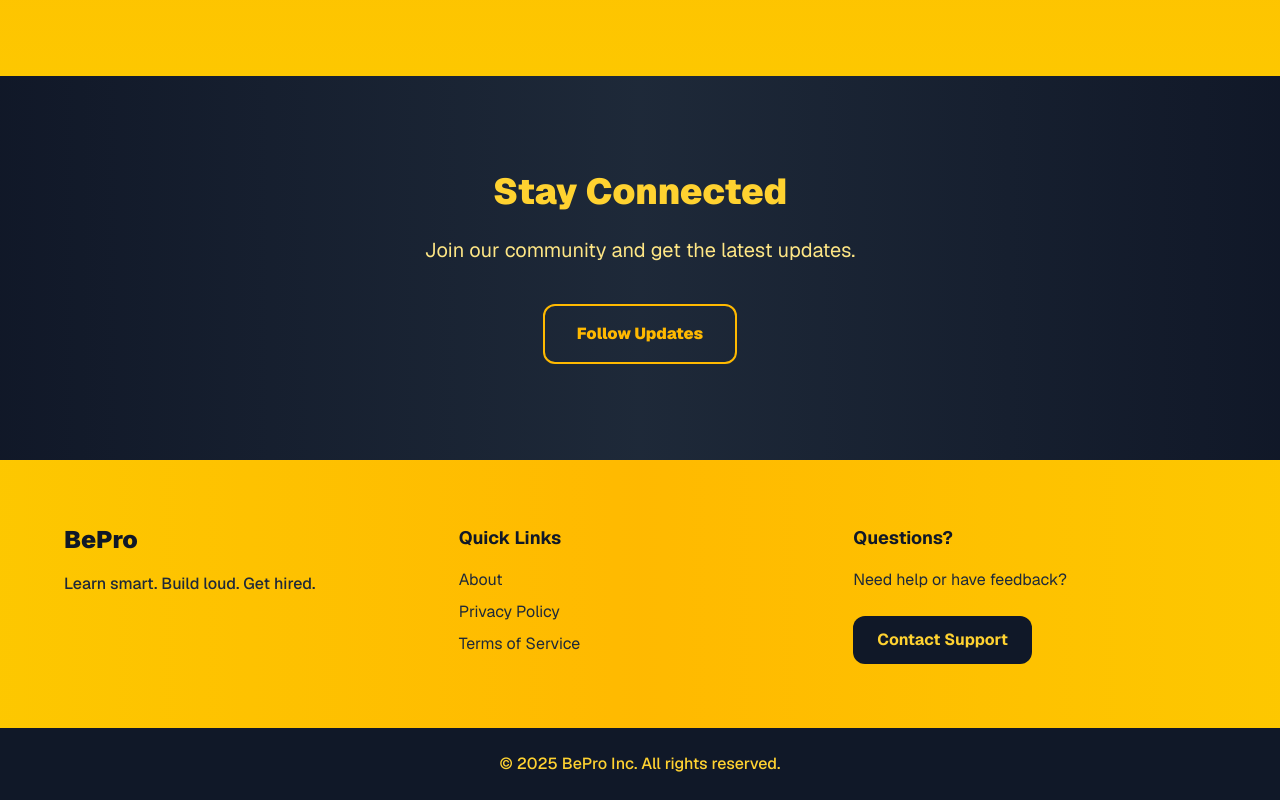
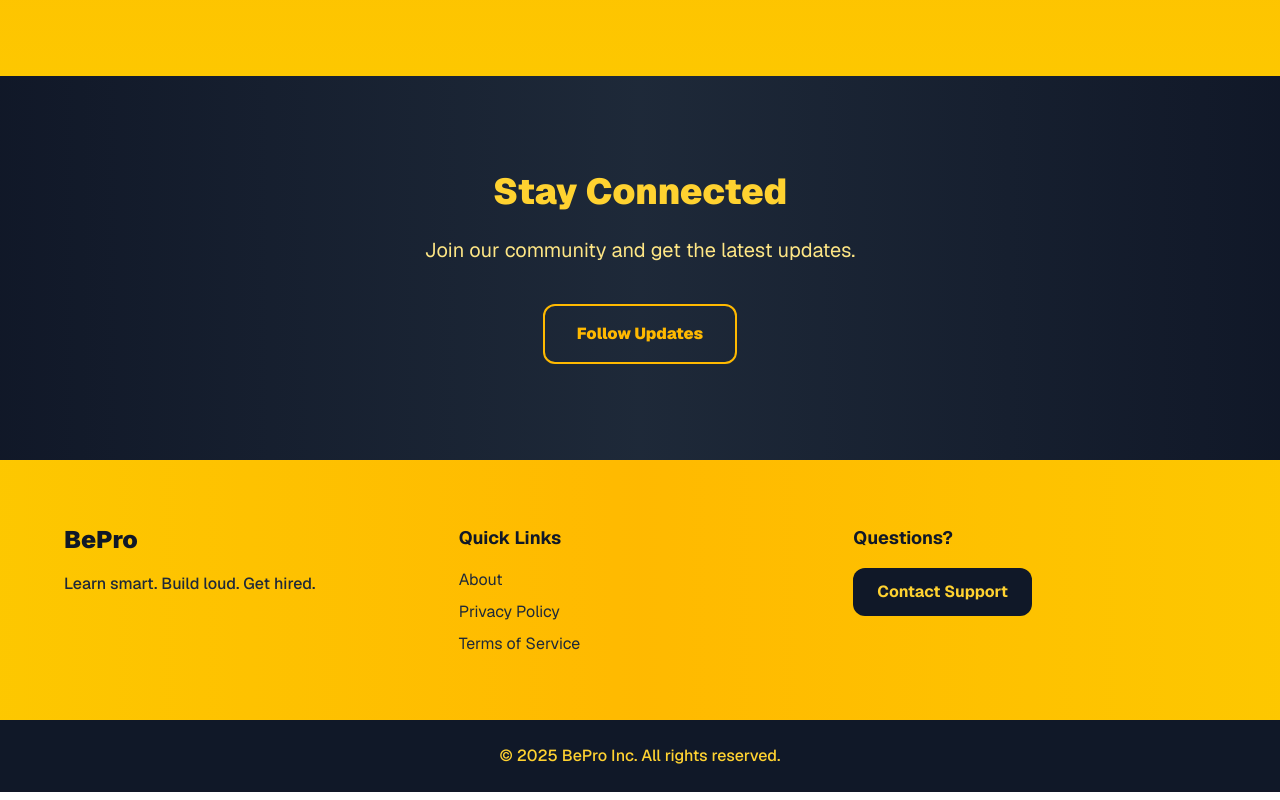
Before and after one commit to narensen/BePro, a Next.js app: page / in a window 1280 px wide. Shown: the part 4064-4864 px from the top of the page. Built offline with nearby package versions, Linux system fonts and the light colour scheme.

Commit message:
Contact Support

```diff
--- a/src/app/page.js
+++ b/src/app/page.js
@@ -238,7 +238,6 @@ export default function Home() {
           </div>
           <div>
             <h4 className="font-bold text-lg mb-4">Questions?</h4>
-            <p className="text-gray-800 mb-6">Need help or have feedback?</p>
             <button className="px-6 py-3 bg-gray-900 text-amber-300 rounded-xl font-bold hover:bg-gray-800 hover:scale-105 transition-all duration-300 cursor-pointer">
               Contact Support
             </button>
```
